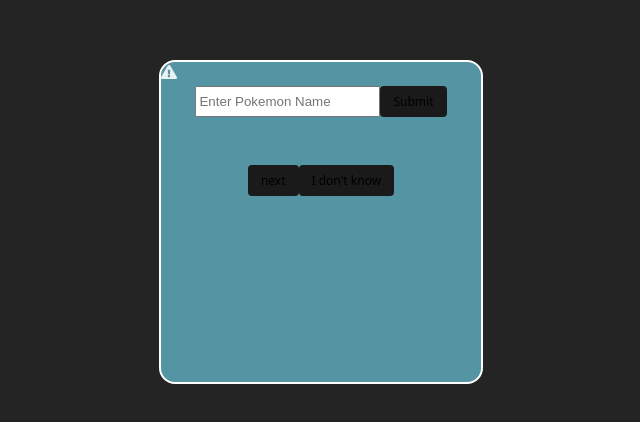
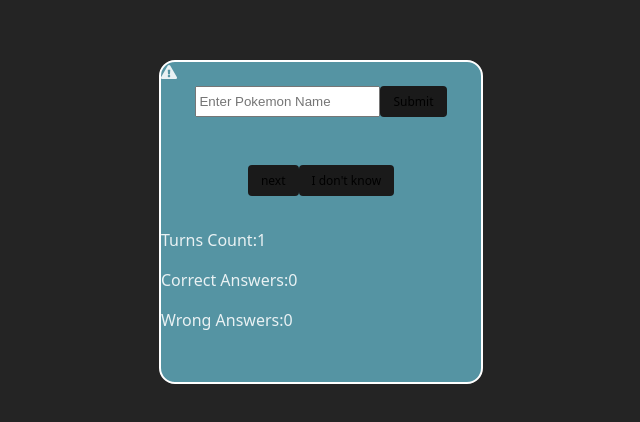
Before and after one commit to FibNacho/It-s-Pikachu, a React (Vite) app in the folder client/: page / in a window 1280 px wide. Shown: the part 178-600 px from the top of the page, without its empty margins (319-959 px from the left). Built offline with nearby package versions, Linux system fonts and the light colour scheme; no server answers.

Commit message:
Created Stats Card component to display current game stats

```diff
--- a/client/src/components/pokemon-display/pokemon.tsx
+++ b/client/src/components/pokemon-display/pokemon.tsx
@@ -1,5 +1,5 @@
 import { useGet151Query } from '../../store/api/apiSlice';
-import { useState, type ReactElement, useEffect, useRef } from 'react';
+import { useState, type ReactElement, useEffect } from 'react';
 import styles from './pokemonStyle.module.css';
 import {
   incrementCorrect,
@@ -9,6 +9,7 @@
 } from './pokemonSlice';
 import { useAppDispatch, useAppSelector } from '../../app/hooks/redux-hooks';
 import { FaExclamationTriangle } from 'react-icons/fa';
+import StatsCard from '../stats-card/stats';
 
 export default function Pokemon() {
   const [pokeIndex, setPokeIndex] = useState<null | number>(null);
@@ -144,6 +145,7 @@
             </button>
             <button onClick={handleDontKnow}>I don't know</button>
           </div>
+          <StatsCard />
         </div>
       </div>
     </>
--- /dev/null
+++ b/client/src/components/stats-card/stats.tsx
@@ -0,0 +1,16 @@
+import { useAppSelector } from '../../app/hooks/redux-hooks';
+import { selectGameState } from '../pokemon-display/pokemonSlice';
+
+function StatsCard() {
+  const gameState = useAppSelector(selectGameState);
+
+  return (
+    <>
+      <p>{`Turns Count:${gameState.turnCount}`}</p>
+      <p>{`Correct Answers:${gameState.correctAnswers}`}</p>
+      <p>{`Wrong Answers:${gameState.wrongAnswers}`}</p>
+    </>
+  );
+}
+
+export default StatsCard;
```
